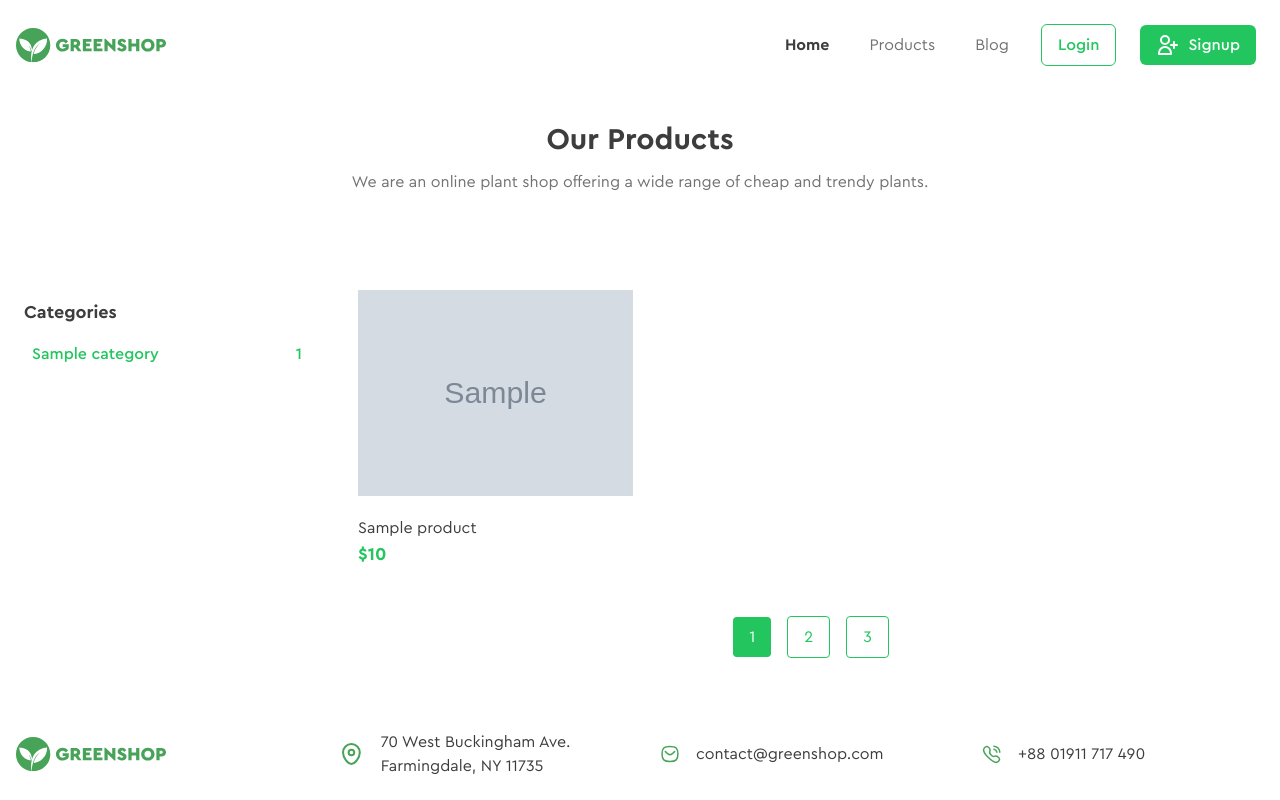
After one commit to SharyZ/greenshop-website, a Django app: page /products/ in a window 1280 px wide. The commit adds this page. Run offline with Django 4.2, Linux system fonts and the light colour scheme; tables that the repository leaves empty hold one stand-in row (values such as "Sample post"); grey boxes marked "Sample" are stand-in pictures; some libraries are stand-ins or nearby versions.

Commit message:
create products app

```diff
--- /dev/null
+++ b/products/apps.py
@@ -0,0 +1,6 @@
+from django.apps import AppConfig
+
+
+class ProductsConfig(AppConfig):
+    default_auto_field = 'django.db.models.BigAutoField'
+    name = 'products'
--- /dev/null
+++ b/products/models.py
@@ -0,0 +1,38 @@
+from datetime import datetime
+
+from django.db import models
+
+from ckeditor_uploader.fields import RichTextUploadingField
+
+# Create your models here.
+
+
+class Category(models.Model):
+    name = models.CharField(
+        max_length=150, verbose_name='Name of category', unique=True)
+
+    class Meta:
+        verbose_name = 'Category'
+        verbose_name_plural = 'Categories'
+
+    def __str__(self):
+        return self.name
+
+
+class Product(models.Model):
+    name = models.CharField(max_length=200)
+    price = models.IntegerField()
+    featured_image = models.ImageField(upload_to='products/')
+    short_description = models.TextField()
+    full_description = RichTextUploadingField(config_name='greenshop_ckeditor')
+    in_stock = models.BooleanField(default=True)
+    category = models.OneToOneField(
+        Category, on_delete=models.SET_NULL, null=True)
+    created_at = models.DateTimeField(default=datetime.now)
+
+    class Meta:
+        verbose_name = 'Product'
+        verbose_name_plural = 'Products'
+
+    def __str__(self):
+        return self.name
--- /dev/null
+++ b/products/tests.py
@@ -0,0 +1,3 @@
+from django.test import TestCase
+
+# Create your tests here.
--- /dev/null
+++ b/products/urls.py
@@ -0,0 +1,9 @@
+from django.urls import path
+
+from .views import product_page, products_page
+
+
+urlpatterns = [
+    path('', products_page, name='products'),
+    path('<int:product_id>/', product_page, name='product'),
+]
--- /dev/null
+++ b/products/views.py
@@ -0,0 +1,30 @@
+from django.shortcuts import get_object_or_404, render
+from django.db.models import Count
+
+from .models import Category, Product
+
+# Create your views here.
+
+
+def products_page(request):
+    categories = Category.objects.all().annotate(products_count=Count('product'))
+    products = Product.objects.order_by('-created_at')
+
+    context = {
+        'categories': categories,
+        'products': products,
+    }
+    template_name = 'products/main.html'
+
+    return render(request, template_name, context)
+
+
+def product_page(request, product_id):
+    product = get_object_or_404(Product, id=product_id)
+
+    context = {
+        'product': product,
+    }
+    template_name = 'products/product.html'
+
+    return render(request, template_name, context)
--- a/project/settings.py
+++ b/project/settings.py
@@ -43,6 +43,7 @@ INSTALLED_APPS = [
     'ckeditor_uploader',
 
     'accounts.apps.AccountsConfig',
+    'products.apps.ProductsConfig',
 ]
 
 MIDDLEWARE = [
@@ -147,7 +148,7 @@ DEFAULT_AUTO_FIELD = 'django.db.models.BigAutoField'
 
 CKEDITOR_UPLOAD_PATH = "uploads/"
 CKEDITOR_CONFIGS = {
-    'portfolio_ckeditor': {
+    'greenshop_ckeditor': {
         'toolbar': 'Custom',
         'toolbar_Custom': [
             ['Styles', 'Format', 'FontSize'],
--- a/project/urls.py
+++ b/project/urls.py
@@ -22,6 +22,7 @@ urlpatterns = [
     path('admin/', admin.site.urls),
     path('ckeditor', include('ckeditor_uploader.urls')),
     path('accounts/', include('accounts.urls')),
+    path('products/', include('products.urls')),
 ]
 
 if settings.DEBUG:
--- a/templates/partials/header.html
+++ b/templates/partials/header.html
@@ -58,7 +58,7 @@
         <li>
           <a
             class="mt-1 block rounded-md px-2 py-1 hover:underline md:mt-0 md:inline-block"
-            href="products.html"
+            href="{% url 'products' %}"
           >
             Products
           </a>
--- /dev/null
+++ b/templates/products/main.html
@@ -0,0 +1,73 @@
+{% extends 'layouts/main.html' %}
+
+<!-- -->
+
+{% block content %}
+<section class="container mx-auto max-w-7xl px-4 py-8">
+  <div class="mb-8 flex flex-col items-center justify-center space-y-3">
+    <h2 class="text-3xl font-bold">Our Products</h2>
+    <p>
+      We are an online plant shop offering a wide range of cheap and trendy
+      plants.
+    </p>
+  </div>
+</section>
+<section class="container mx-auto max-w-7xl px-4 py-8">
+  <div class="flex lg:space-x-10">
+    <div class="hidden lg:block lg:w-1/4">
+      <div class="p-2">
+        <h3 class="mb-2 text-lg font-bold">Categories</h3>
+        <ul class="flex flex-col space-y-4 p-2">
+          {% for category in categories %}
+          <li class="text-primary-500 font-medium">
+            <a class="flex items-center justify-between" href="#">
+              <span>{{ category.name }}</span>
+              <span>{{ category.products_count }}</span>
+            </a>
+          </li>
+          {% endfor %}
+        </ul>
+      </div>
+    </div>
+    <div class="w-full lg:w-3/4">
+      <div class="grid grid-cols-2 gap-10 md:grid-cols-3">
+        {% for product in products %}
+        <a class="inline-block" href="{% url 'product' product.id %}">
+          <img
+            class="w-full"
+            src="{{ product.featured_image.url }}"
+            alt="{{ product.name }}"
+          />
+          <div class="mt-5">
+            <h4>{{ product.name }}</h4>
+            <span class="text-primary-500 text-lg font-bold"
+              >${{ product.price }}</span
+            >
+          </div>
+        </a>
+        {% endfor %}
+      </div>
+      <div class="mt-6 flex items-center justify-center space-x-4 p-6">
+        <a
+          class="bg-primary-500 hover:bg-primary-700 inline-block rounded py-2 px-4 uppercase text-white"
+          href="products.html"
+        >
+          1
+        </a>
+        <a
+          class="border-primary-500 hover:bg-primary-500 text-primary-500 inline-block rounded border py-2 px-4 uppercase hover:text-white"
+          href="products.html"
+        >
+          2
+        </a>
+        <a
+          class="border-primary-500 hover:bg-primary-500 text-primary-500 inline-block rounded border py-2 px-4 uppercase hover:text-white"
+          href="products.html"
+        >
+          3
+        </a>
+      </div>
+    </div>
+  </div>
+</section>
+{% endblock content %}
```
Also changed, not shown: products/admin.py (added, +29 -0 lines), templates/products/product.html (added, +55 -0 lines), products/__init__.py (added), products/migrations/0001_initial.py (added), products/migrations/0002_alter_category_options_alter_product_options_and_more.py (added), products/migrations/0003_product_created_at.py (added), products/migrations/__init__.py (added).
